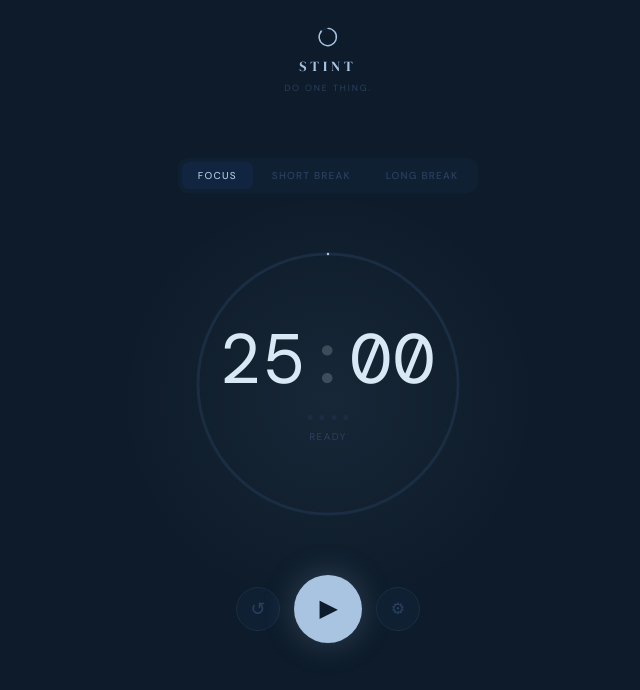
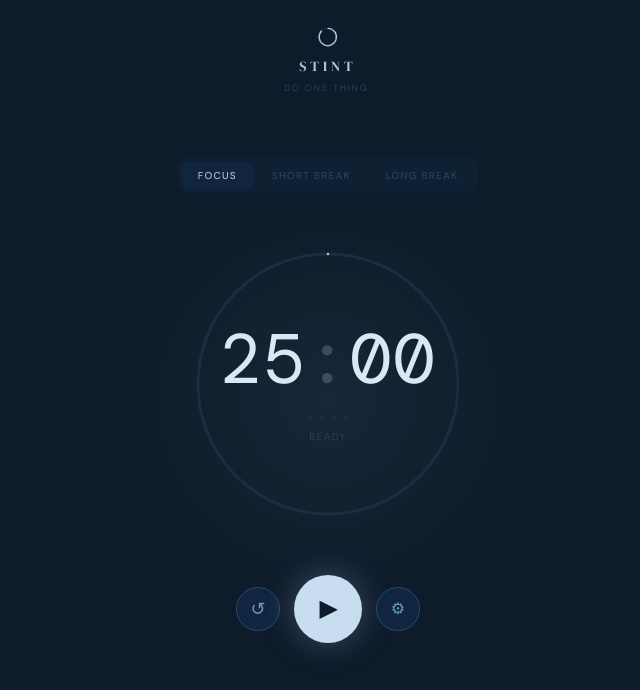
Before and after one commit to gregstreak/stint, a React (Vite) app: page / in a window 1280 px wide. Shown: the top 690 px of the page, without its empty margins (312-952 px from the left). Built offline with nearby package versions, Linux system fonts and the light colour scheme; a web font is replaced by a local one.

Commit message:
Button contrast - Option D

```diff
--- a/src/App.jsx
+++ b/src/App.jsx
@@ -339,24 +339,26 @@ export default function App() {
       <div style={{ display: 'flex', gap: 14, marginTop: 36, position: 'relative', zIndex: 1, alignItems: 'center' }}>
         <button onClick={handleReset} style={{
           ...btn, width: 44, height: 44, borderRadius: '50%',
-          background: SURFACE, border: `1px solid ${TRACK}`, color: MUTED, fontSize: 18,
+          background: '#122540', border: '1px solid #2A4A6A', color: '#6A9ABB', fontSize: 18,
           display: 'flex', alignItems: 'center', justifyContent: 'center',
+          transition: 'all 0.2s',
         }}>↺</button>
 
         <button onClick={handleStartPause} style={{
           ...btn, width: 68, height: 68, borderRadius: '50%',
-          background: running ? 'transparent' : accent,
-          border: running ? `1.5px solid ${accent}` : 'none',
-          color: running ? accent : BG, fontSize: 22,
+          background: running ? 'transparent' : '#C8DDF0',
+          border: running ? `1.5px solid #C8DDF0` : 'none',
+          color: running ? '#C8DDF0' : BG, fontSize: 22,
           display: 'flex', alignItems: 'center', justifyContent: 'center',
-          fontWeight: 700, boxShadow: running ? 'none' : `0 0 32px ${accent}40`,
+          fontWeight: 700, boxShadow: running ? 'none' : '0 0 32px #A8C4E050',
           transition: 'all 0.25s ease',
         }}>{running ? '⏸' : '▶'}</button>
 
         <button onClick={() => { setTempSettings({ ...settings }); setShowSettings(true) }} style={{
           ...btn, width: 44, height: 44, borderRadius: '50%',
-          background: SURFACE, border: `1px solid ${TRACK}`, color: MUTED, fontSize: 16,
+          background: '#122540', border: '1px solid #2A4A6A', color: '#6A9ABB', fontSize: 16,
           display: 'flex', alignItems: 'center', justifyContent: 'center',
+          transition: 'all 0.2s',
         }}>⚙</button>
       </div>
 
```
